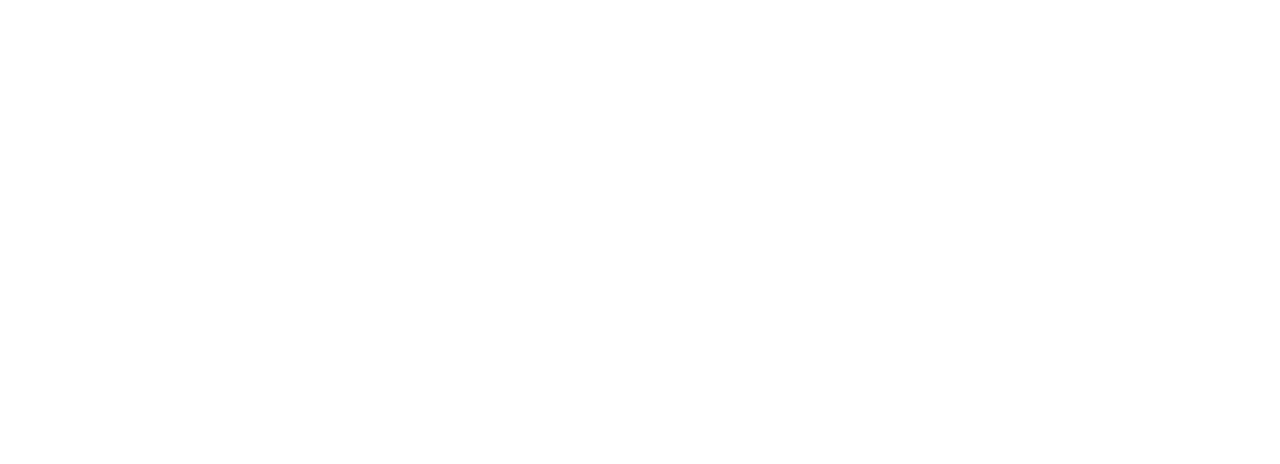
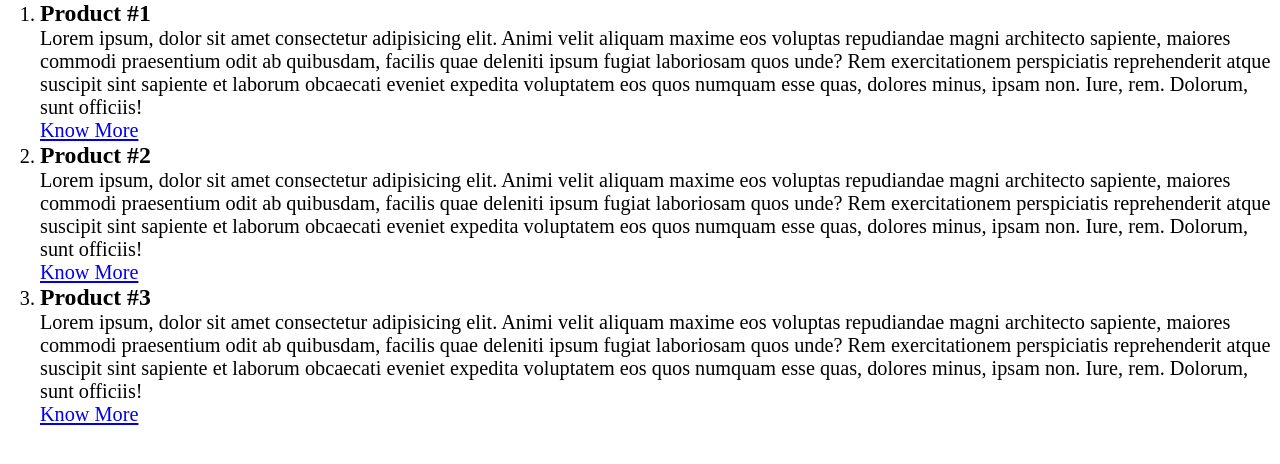
Before and after one commit to Programming-Th-World/Neon-Card-Animation, a plain HTML site: page index.html in a window 1280 px wide. Drawn offline with Linux system fonts and the light colour scheme.

Commit message:
Add: Markup

```diff
--- a/index.html
+++ b/index.html
@@ -11,5 +11,53 @@
     <link rel="stylesheet" href="./styles/main.css" />
     <title>Neon Card Animation</title>
   </head>
-  <body></body>
+  <body>
+    <ol class="listing">
+      <li class="card">
+        <h3>Product #1</h3>
+
+        <p>
+          Lorem ipsum, dolor sit amet consectetur adipisicing elit. Animi velit
+          aliquam maxime eos voluptas repudiandae magni architecto sapiente,
+          maiores commodi praesentium odit ab quibusdam, facilis quae deleniti
+          ipsum fugiat laboriosam quos unde? Rem exercitationem perspiciatis
+          reprehenderit atque suscipit sint sapiente et laborum obcaecati
+          eveniet expedita voluptatem eos quos numquam esse quas, dolores minus,
+          ipsam non. Iure, rem. Dolorum, sunt officiis!
+        </p>
+
+        <a href="#" class="btn">Know More</a>
+      </li>
+      <li class="card">
+        <h3>Product #2</h3>
+
+        <p>
+          Lorem ipsum, dolor sit amet consectetur adipisicing elit. Animi velit
+          aliquam maxime eos voluptas repudiandae magni architecto sapiente,
+          maiores commodi praesentium odit ab quibusdam, facilis quae deleniti
+          ipsum fugiat laboriosam quos unde? Rem exercitationem perspiciatis
+          reprehenderit atque suscipit sint sapiente et laborum obcaecati
+          eveniet expedita voluptatem eos quos numquam esse quas, dolores minus,
+          ipsam non. Iure, rem. Dolorum, sunt officiis!
+        </p>
+
+        <a href="#" class="btn">Know More</a>
+      </li>
+      <li class="card">
+        <h3>Product #3</h3>
+
+        <p>
+          Lorem ipsum, dolor sit amet consectetur adipisicing elit. Animi velit
+          aliquam maxime eos voluptas repudiandae magni architecto sapiente,
+          maiores commodi praesentium odit ab quibusdam, facilis quae deleniti
+          ipsum fugiat laboriosam quos unde? Rem exercitationem perspiciatis
+          reprehenderit atque suscipit sint sapiente et laborum obcaecati
+          eveniet expedita voluptatem eos quos numquam esse quas, dolores minus,
+          ipsam non. Iure, rem. Dolorum, sunt officiis!
+        </p>
+
+        <a href="#" class="btn">Know More</a>
+      </li>
+    </ol>
+  </body>
 </html>
```
